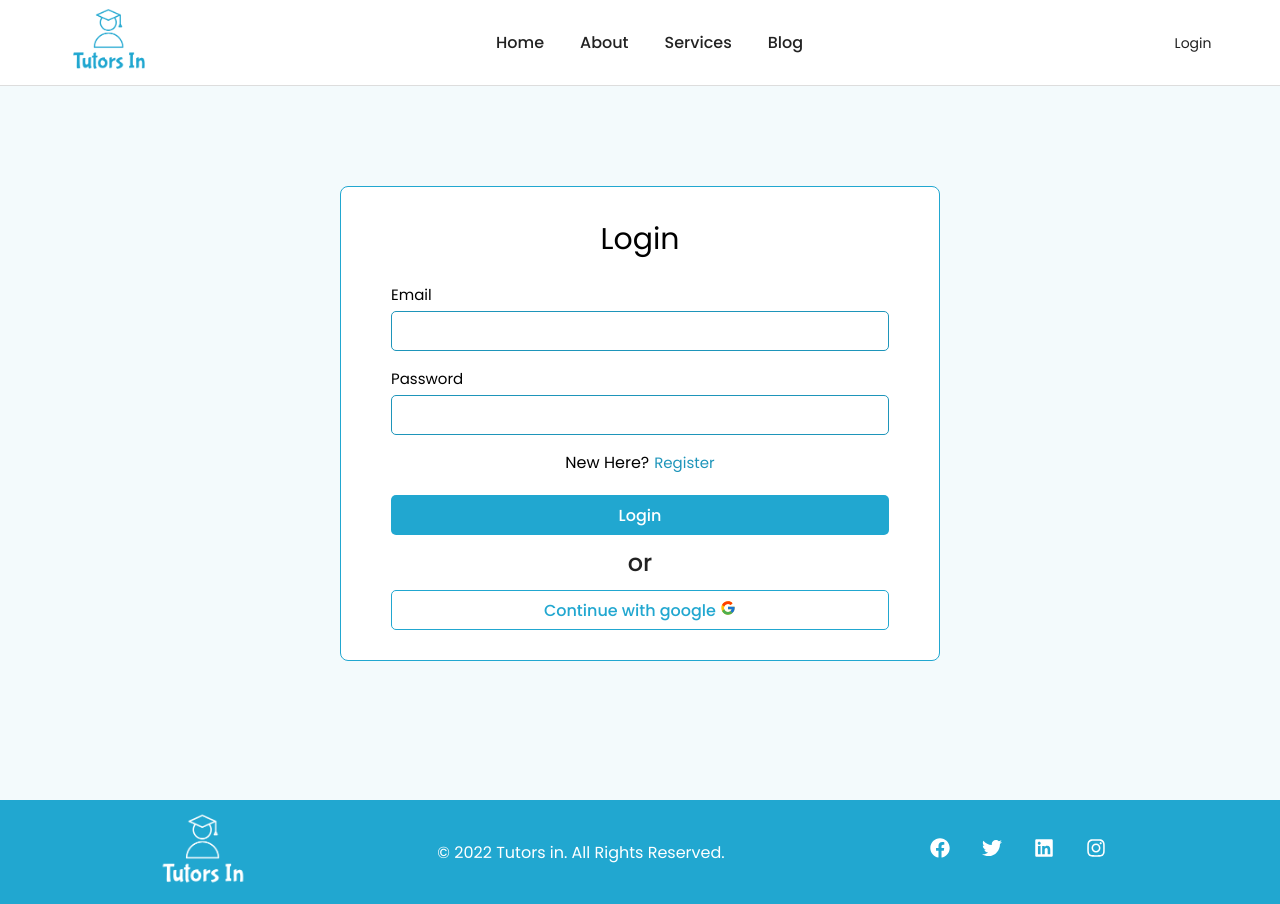
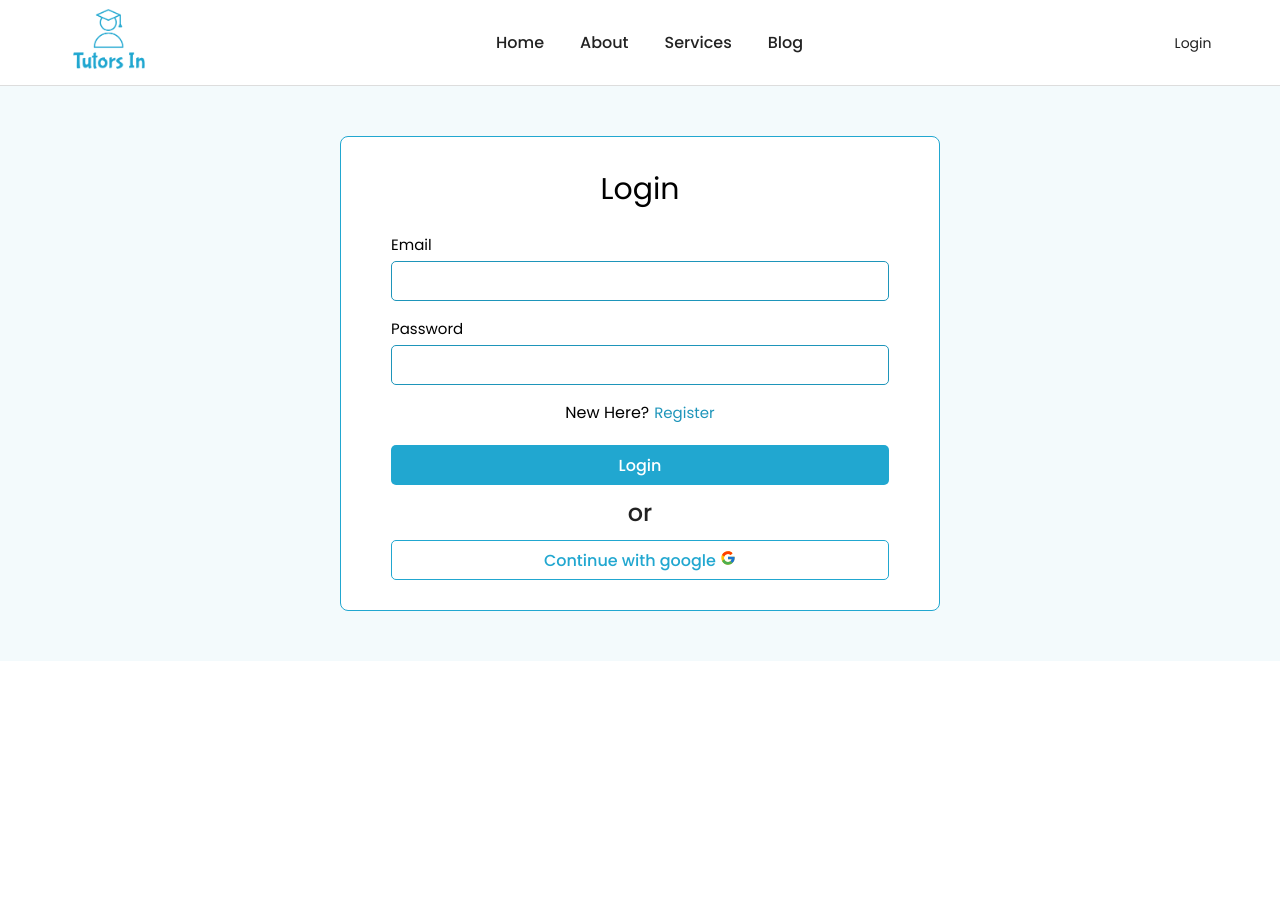
Before and after one commit to nmkhans/tutors-in, a React (Create React App) app: page /login in a window 1280 px wide. After the commit the page ends 800 px from the top, so only its background shows below. Built offline with nearby package versions, Linux system fonts and the light colour scheme; no server answers; the HTML template or start-up script is replaced by a standard one.

Commit message:
footer condition added

```diff
--- a/src/App.js
+++ b/src/App.js
@@ -1,6 +1,6 @@
-import React from 'react';
+import React, { useEffect, useState } from 'react';
 import './App.css';
-import { Route, Routes } from 'react-router-dom';
+import { Route, Routes, useLocation } from 'react-router-dom';
 import Header from './components/Header/Header';
 import Home from './pages/Home/Home';
 import Register from './pages/Register/Register';
@@ -13,6 +13,17 @@ import About from './pages/About/About';
 import Footer from './components/Footer/Footer';
 
 function App() {
+  const location = useLocation();
+  const [checkLocation, setCheckLocation] = useState(true);
+  useEffect(() => {
+    if (location.pathname === '/login' || location.pathname === '/register') {
+      setCheckLocation(false);
+    } else {
+      setCheckLocation(true);
+    }
+  }, [location.pathname])
+
+
   return (
     <div className="App">
       <Header />
@@ -27,7 +38,9 @@ function App() {
         <Route path="/login" element={<Login />} />
         <Route path="*" element={<NotFound />} />
       </Routes>
-      <Footer />
+      {checkLocation && (
+        <Footer />
+      )}
     </div>
   );
 }
--- a/src/pages/Login/Login.css
+++ b/src/pages/Login/Login.css
@@ -1,6 +1,6 @@
 .Login {
-    height: calc(100vh - 86px);
-    padding: 100px 0;
+    /* height: calc(100vh - 86px); */
+    padding: 50px 0;
     background: #f3fafc;
     position: relative;
 }
```
